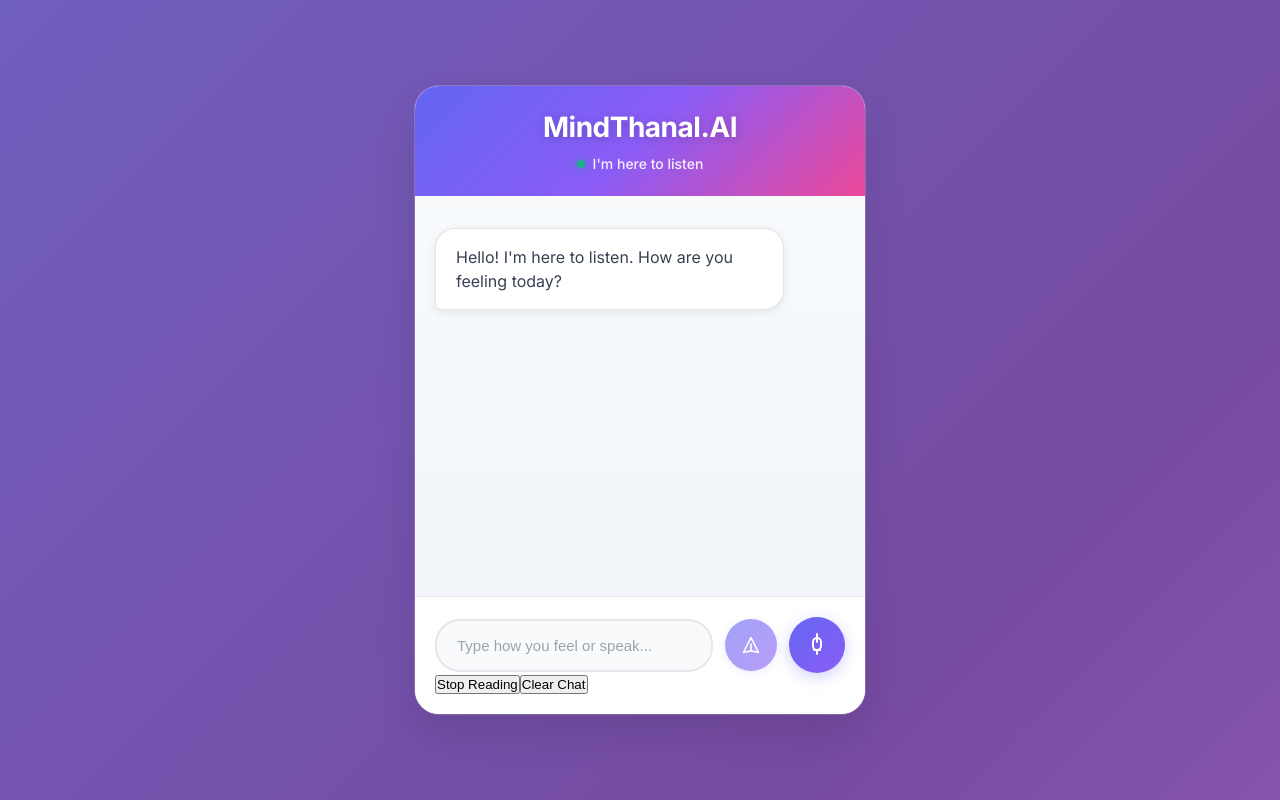
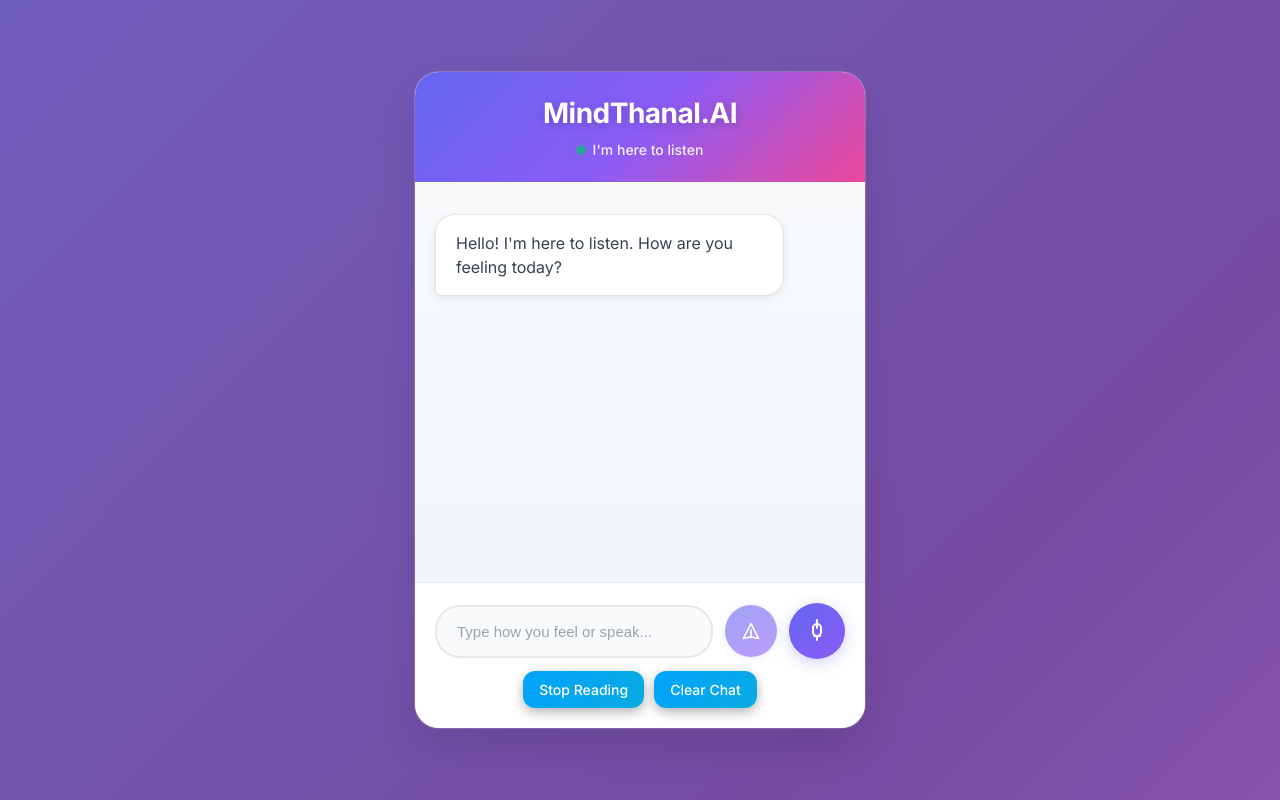
Before and after one commit to VedasreeM/MindThanal, a React (Create React App) app in the folder frontend/mental-health-bot/: page / in a window 1280 px wide. Built offline with nearby package versions, Linux system fonts and the light colour scheme.

Commit message:
Update App.css

```diff
--- a/frontend/mental-health-bot/src/App.css
+++ b/frontend/mental-health-bot/src/App.css
@@ -419,3 +419,56 @@
     border-top-color: #374151;
   }
 }
+
+/* Button Group */
+.button-group {
+  margin-top: 12px;
+  display: flex;
+  gap: 10px;
+  justify-content: center;
+  flex-wrap: wrap;
+}
+
+.utility-button {
+  padding: 10px 16px;
+  border: none;
+  border-radius: 12px;
+  background: linear-gradient(135deg, #e0e7ff 0%, #f3f4f6 100%);
+  color: #1f2937;
+  font-weight: 500;
+  font-size: 14px;
+  cursor: pointer;
+  transition: all 0.3s ease;
+  box-shadow: 0 4px 12px rgba(0, 0, 0, 0.05);
+  font-family: 'Inter', sans-serif;
+}
+
+.utility-button:hover {
+  transform: translateY(-2px);
+  box-shadow: 0 6px 20px rgba(0, 0, 0, 0.1);
+  background: linear-gradient(135deg, #dbeafe 0%, #e2e8f0 100%);
+}
+
+.utility-button:active {
+  transform: scale(0.98);
+}
+
+.utility-button.stop-speaking {
+  background: linear-gradient(135deg, #01a3fb 0%, #09abe1 100%);
+  color: #ffffff;
+  box-shadow: 0 4px 12px rgba(0, 0, 0, 0.3);
+}
+
+.utility-button.stop-speaking:hover {
+  background: linear-gradient(135deg, #0abeeb 0%, #00c3ff 100%);
+}
+
+.utility-button.clear-chat {
+  background: linear-gradient(135deg, #01a3fb 0%, #09abe1 100%);
+  color: #fff;
+  box-shadow: 0 4px 12px rgba(0, 0, 0, 0.3);
+}
+
+.utility-button.clear-chat:hover {
+  background: linear-gradient(135deg, #0abeeb 0%, #00c3ff 100%);
+}
```
